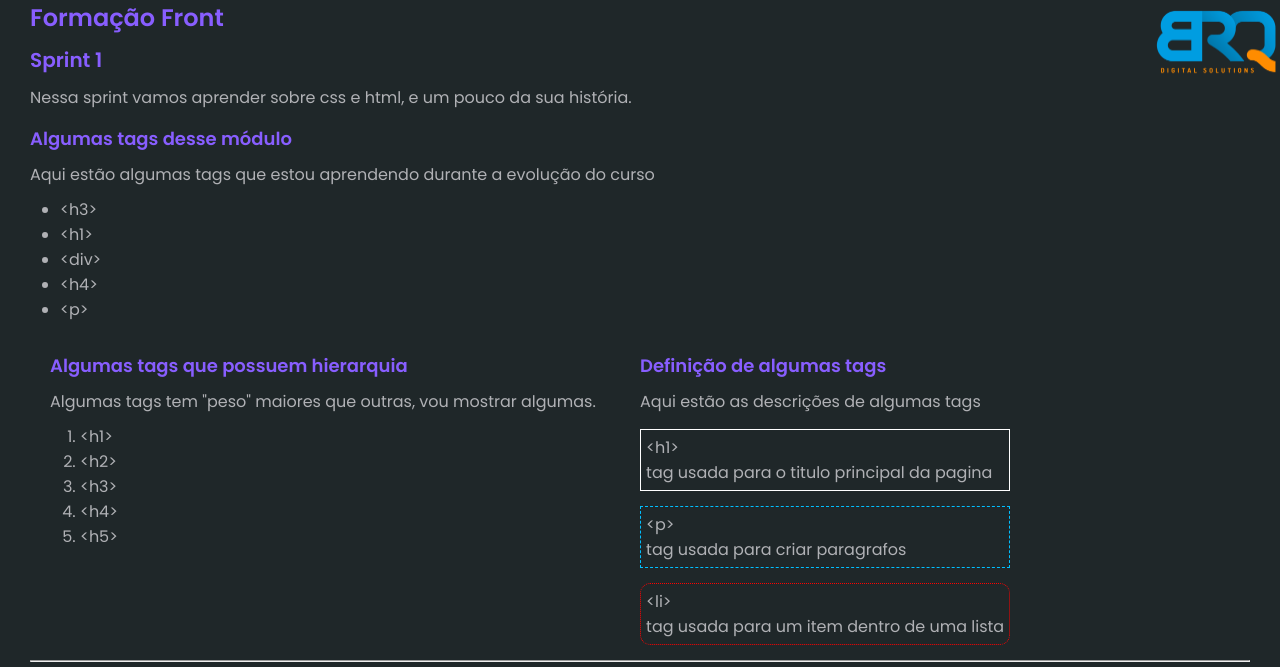
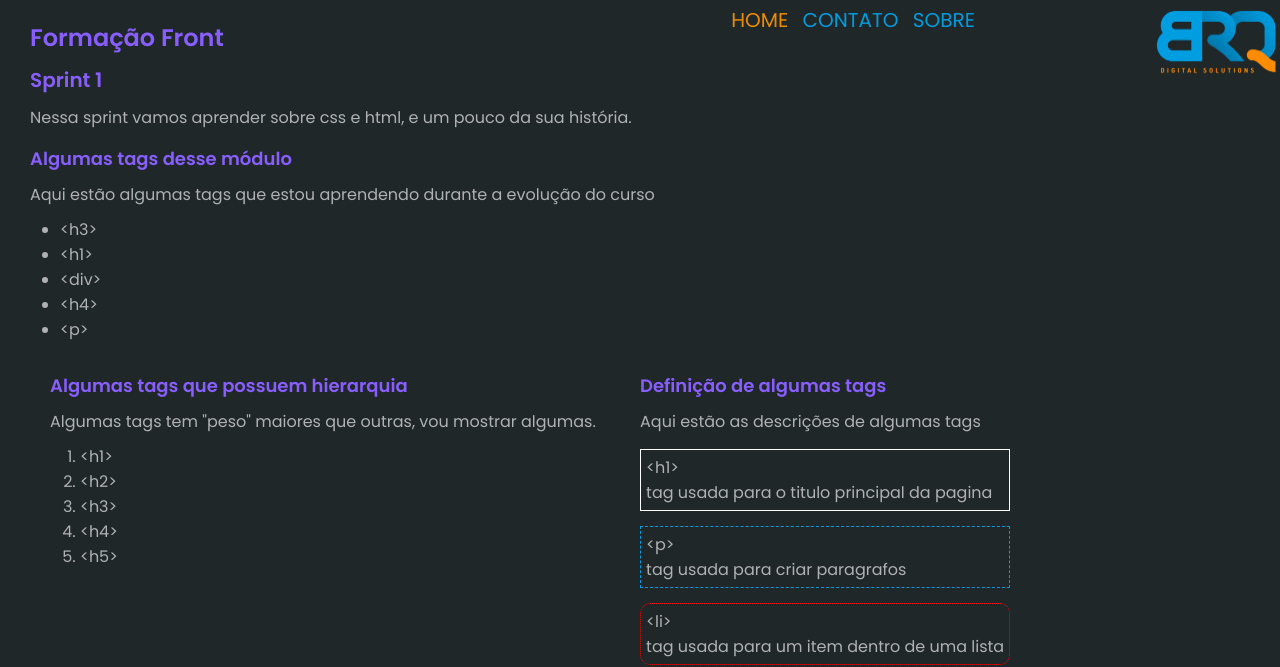
Before and after one commit to lucastsutsumi/formacao-front-BRQ, a plain HTML site: page exercicios.html in a window 1280 px wide. Shown: the top 667 px of the page. Drawn offline with Linux system fonts and the light colour scheme.

Commit message:
add navigation menu

```diff
--- a/_css/estilo.css
+++ b/_css/estilo.css
@@ -8,7 +8,8 @@
   --white: rgb(255, 255, 255);
   --black: rgb(0, 0, 0);
   --red: red;
-  --blue: rgb(0, 191, 255);
+  --blue: #009cde;
+  --orange: #ed8b00;
 }
 
 * {
@@ -33,6 +34,10 @@ body {
   color: var(--text-body);
 }
 
+header {
+  margin-top: 20px;
+}
+
 article {
   margin: 15px 0;
 }
@@ -53,6 +58,42 @@ h2.title {
 
 h3.title {
   font-size: 18px;
+}
+
+nav#menu h1 {
+  display: none;
+}
+
+nav#menu ul {
+  list-style: none;
+  text-transform: uppercase;
+  position: absolute;
+  top: -10px;
+  right: 300px;
+}
+
+nav#menu li {
+  display: inline-block;
+  padding: 5px;
+}
+
+nav#menu a {
+  color: var(--blue);
+  text-decoration: none;
+  font-style: normal;
+  font-size: 20px;
+  transition: font-size 0.2s;
+}
+
+nav#menu a:hover {
+  color: var(--orange);
+  text-decoration: none;
+  font-style: normal;
+  font-size: 22px;
+}
+
+nav#menu a.menu__active {
+  color: var(--orange);
 }
 
 #tagsExample,
@@ -112,7 +153,7 @@ dl div {
 }
 
 a {
-  color: red;
+  color: var(--red);
   text-decoration: none;
   font-style: oblique;
 }
--- a/exercicios.html
+++ b/exercicios.html
@@ -14,9 +14,19 @@
     />
   </head>
   <body>
-    <main>
+    <header>
       <h1 class="title">Formação Front</h1>
 
+      <nav id="menu">
+         <h1>Menu Principal</h1>
+         <ul>
+           <li><a class="menu__active" href="#">Home</a></li>
+           <li><a href="#">Contato</a></li>
+           <li><a href="#">Sobre</a></li>
+         </ul>
+      </nav>
+    </header>
+    <main>
       <section>
         <h2 class="title">Sprint 1</h2>
         <p>
```
